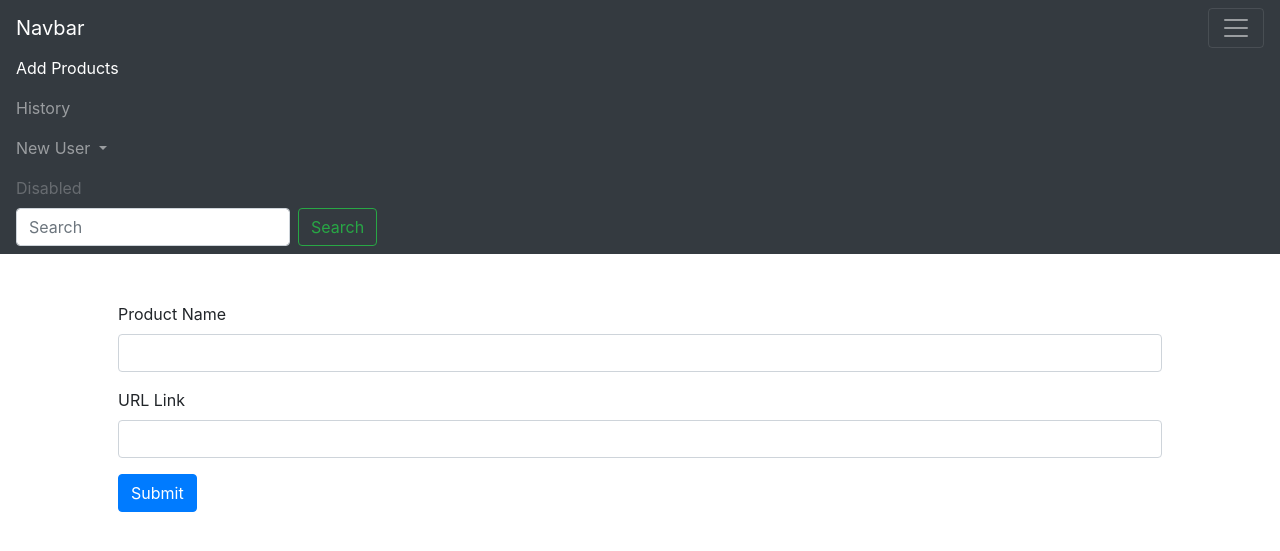
After one commit to bennnyhin/cs50_final_project, a Flask app: template templates/add_product.html in a window 1280 px wide, after a click that opens the changed part. The commit adds this page. Shown: the top 551 px of the page. Run offline with Flask 2, Linux system fonts and the light colour scheme; the template is opened without the code that fills it, so the values that code supplies are empty; some libraries are stand-ins or nearby versions.

Commit message:
made website base structure and made the add_product function

```diff
--- a/app.py
+++ b/app.py
@@ -1,6 +1,6 @@
 import sys
 import sqlite3 as lite
-from flask_login import LoginManage, UserMixin
+from flask_login import LoginManager, UserMixin
 from flask import Flask, redirect, render_template, request, session
 # import functions for scraping the lenovo website
 import scrape
@@ -8,34 +8,59 @@ import scrape
 app = Flask(__name__)
 login_manage = LoginManager()
 
-#initiate the database to be accessed
-con = lite.connect("information.db")
-cur = con.cursor()
 
-def main():
-    # page_soup = scrape.find_html("https://www.lenovo.com/ca/en/laptops/thinkpad/thinkpad-x1/X1-Yoga-Gen-5/p/22TP2X1X1Y5")
+#username just for testing
+username = "bennyhin"
+
+# def main():
     # print(scrape.find_web_price(page_soup))
     # print(scrape.find_sale_price(page_soup))
     # print(scrape.find_processor_info(page_soup))
-    # cur.execute("INSERT INTO users (username, password) VALUES ('ben', 'blah')")
+    # cur.execute("INSERT INTO users (username, password) VALUES ('asjdfkl', 'blah')")
+    # con.commit()
+    # con.close()
 
-    con.commit()
-    con.close()
 
-@app.route("/", methods=["GET", "POST"])
+@app.route("/")
 def index():
+    return render_template("index.html")
+
+
+@app.route("/history")
+def history():
+    return render_template("history.html")
+
+
+@app.route("/login", methods=["GET", "POST"])
+def login():
     if request.method == "GET":
         return render_template("login.html")
-    else:
 
 
+@app.route("/add_product", methods=["GET", "POST"])
+def add_product():
+    if request.method == "GET":
+        return render_template("add_product.html")
+    else:
+        product_name = request.form.get('product_name')
+        URL = request.form.get('url')
+        if not product_name or not URL:
+            return redirect("/apology")
+
+        #insert information into database
+        con = lite.connect("information.db")
+        cur = con.cursor()
+        cur.execute("INSERT INTO information (username, product_name, URL) VALUES (?, ?, ?)", (username, product_name, URL))
+        con.commit()
+        con.close()
+
+        return redirect("/")
 
 
-
-# @app.route("/login", methods=["GET", "POST"])
-# def login():
-
+@app.route("/apology")
+def apology():
+    return render_template("apology.html")
 
 
 if __name__ == "__main__":
-    main()
+    app.run()
--- /dev/null
+++ b/templates/add_product.html
@@ -0,0 +1,19 @@
+{% extends "layout.html" %}
+
+{% block title %}
+    Add Product
+{% endblock %}
+
+{% block main %}
+    <form action="/add_product" method="POST">
+        <div class="form-group">
+            <label for="product name">Product Name</label>
+            <input type="text" class="form-control" id="product" name="product_name" aria-describedby="emailHelp">
+        </div>
+            <div class="form-group">
+            <label for="url_link">URL Link</label>
+            <input type="text" class="form-control" id="url_link" name="url">
+        </div>
+        <button type="submit" class="btn btn-primary">Submit</button>
+    </form>
+{% endblock %}
--- a/templates/layout.html
+++ b/templates/layout.html
@@ -19,7 +19,7 @@
     </head>
     <body>
         <nav class="navbar navbar-dark bg-dark">
-            <a class="navbar-brand" href="#">Navbar</a>
+            <a class="navbar-brand" href="/">Navbar</a>
             <button class="navbar-toggler" type="button" data-toggle="collapse" data-target="#navbarSupportedContent" aria-controls="navbarSupportedContent" aria-expanded="false" aria-label="Toggle navigation">
                 <span class="navbar-toggler-icon"></span>
             </button>
@@ -27,20 +27,20 @@
             <div class="collapse navbar-collapse" id="navbarSupportedContent">
                 <ul class="navbar-nav mr-auto">
                 <li class="nav-item active">
-                    <a class="nav-link" href="#">Home <span class="sr-only">(current)</span></a>
+                    <a class="nav-link" href="/add_product">Add Products <span class="sr-only">(current)</span></a>
                 </li>
                 <li class="nav-item">
-                    <a class="nav-link" href="#">Link</a>
+                    <a class="nav-link" href="/history">History</a>
                 </li>
                 <li class="nav-item dropdown">
                     <a class="nav-link dropdown-toggle" href="#" id="navbarDropdown" role="button" data-toggle="dropdown" aria-haspopup="true" aria-expanded="false">
-                    Dropdown
+                    New User
                     </a>
                     <div class="dropdown-menu" aria-labelledby="navbarDropdown">
-                    <a class="dropdown-item" href="#">Action</a>
-                    <a class="dropdown-item" href="#">Another action</a>
+                    <a class="dropdown-item" href="#">Register</a>
+                    <a class="dropdown-item" href="/login">Login</a>
                     <div class="dropdown-divider"></div>
-                    <a class="dropdown-item" href="#">Something else here</a>
+                    <a class="dropdown-item" href="#">Change Password</a>
                     </div>
                 </li>
                 <li class="nav-item">
```
Also changed, not shown: templates/apology.html (added, +9 -0 lines), templates/history.html (added, +11 -0 lines), templates/index.html (added, +11 -0 lines), information.db.
